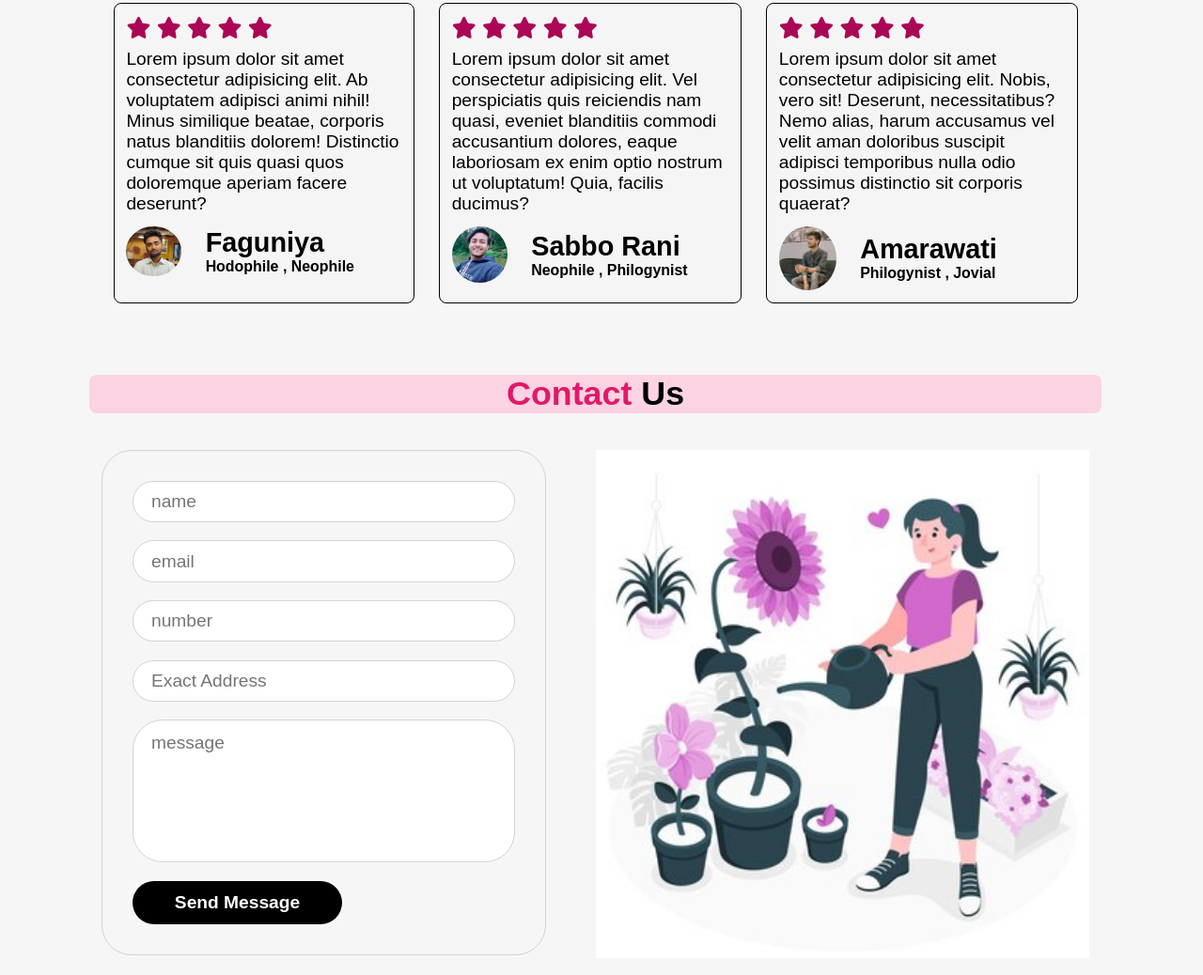
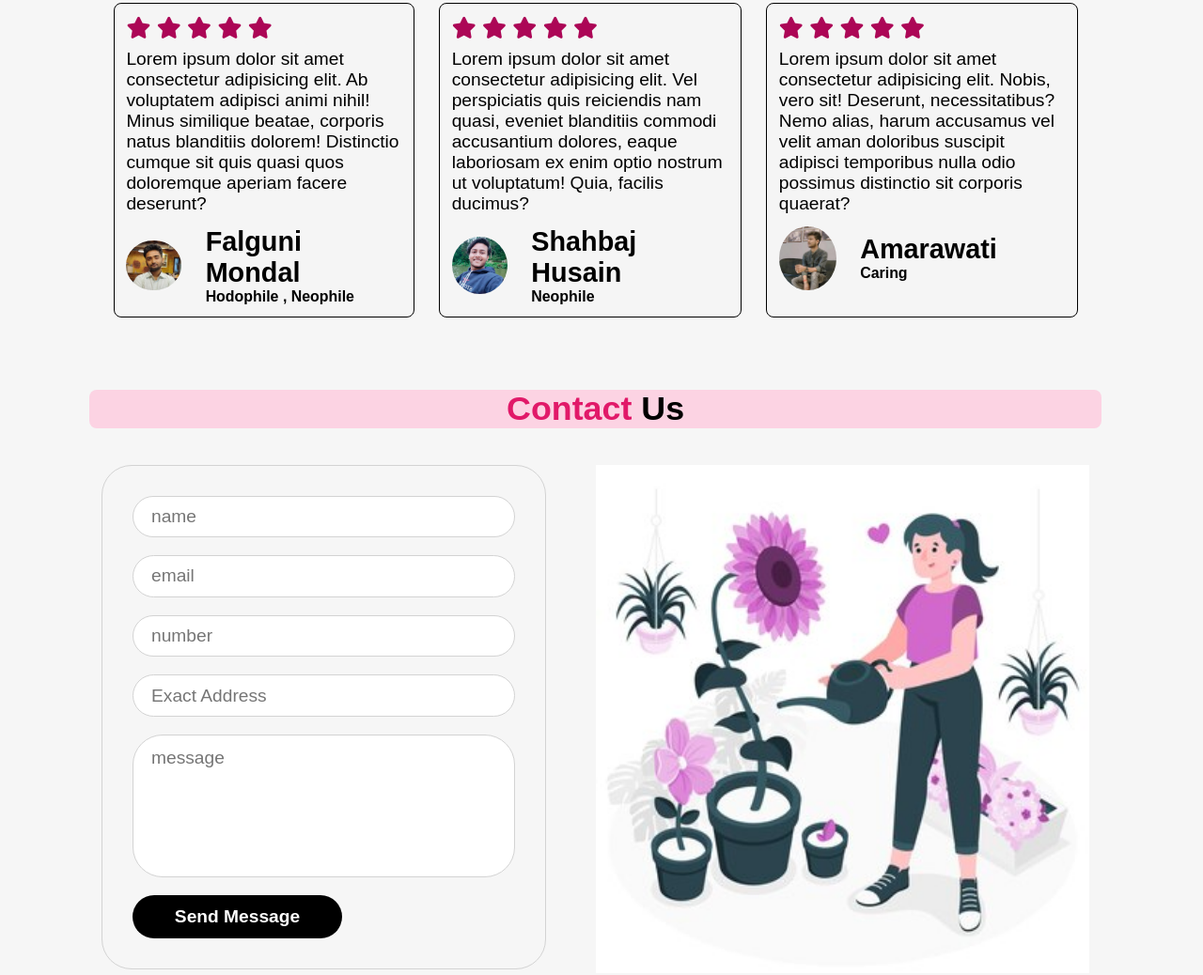
Before and after one commit to 131Aditya/best-flower-site, a plain HTML site: page index.html in a window 1280 px wide. Shown: the part 3075-4113 px from the top of the page at 94% size. Drawn offline with Linux system fonts and the light colour scheme.

Commit message:
Update index.html

```diff
--- a/index.html
+++ b/index.html
@@ -321,7 +321,7 @@
                         <div class="customerId">
                             <img src="Resoures/faguniya.png" alt="">
                             <div class="name">
-                                <h2>Faguniya</h2>
+                                <h2>Falguni Mondal</h2>
                                 <h5>Hodophile , Neophile </h5>
                             </div>
                         </div>
@@ -340,8 +340,8 @@
                         <div class="customerId">
                             <img src="Resoures/sabo.png" alt="">
                             <div class="name">
-                                <h2>Sabbo Rani</h2>
-                                <h5>Neophile , Philogynist </h5>
+                                <h2>Shahbaj Husain</h2>
+                                <h5>Neophile </h5>
                             </div>
                         </div>
                     </div>
@@ -360,7 +360,7 @@
                             <img src="Resoures/amarawati.png" alt="">
                             <div class="name">
                                 <h2>Amarawati</h2>
-                                <h5>Philogynist , Jovial </h5>
+                                <h5>Caring </h5>
                             </div>
                         </div>
                     </div>
```
